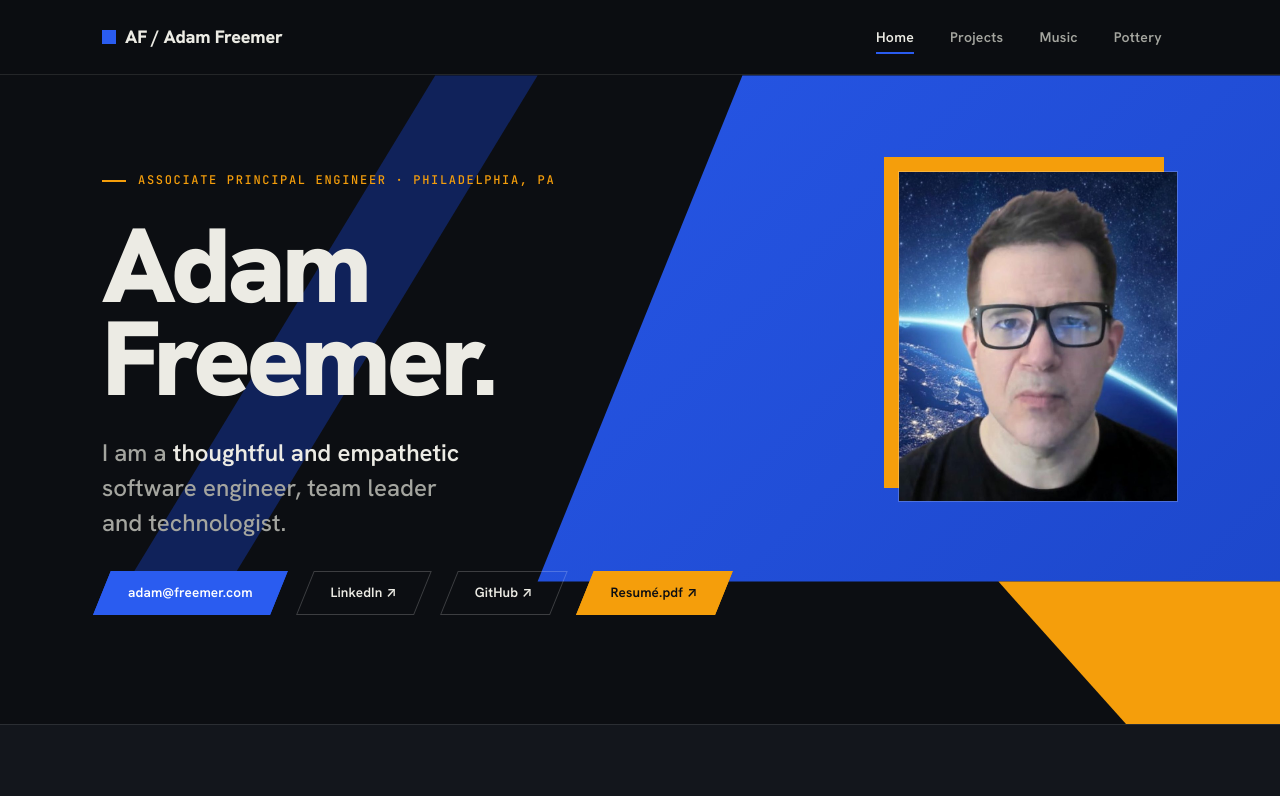
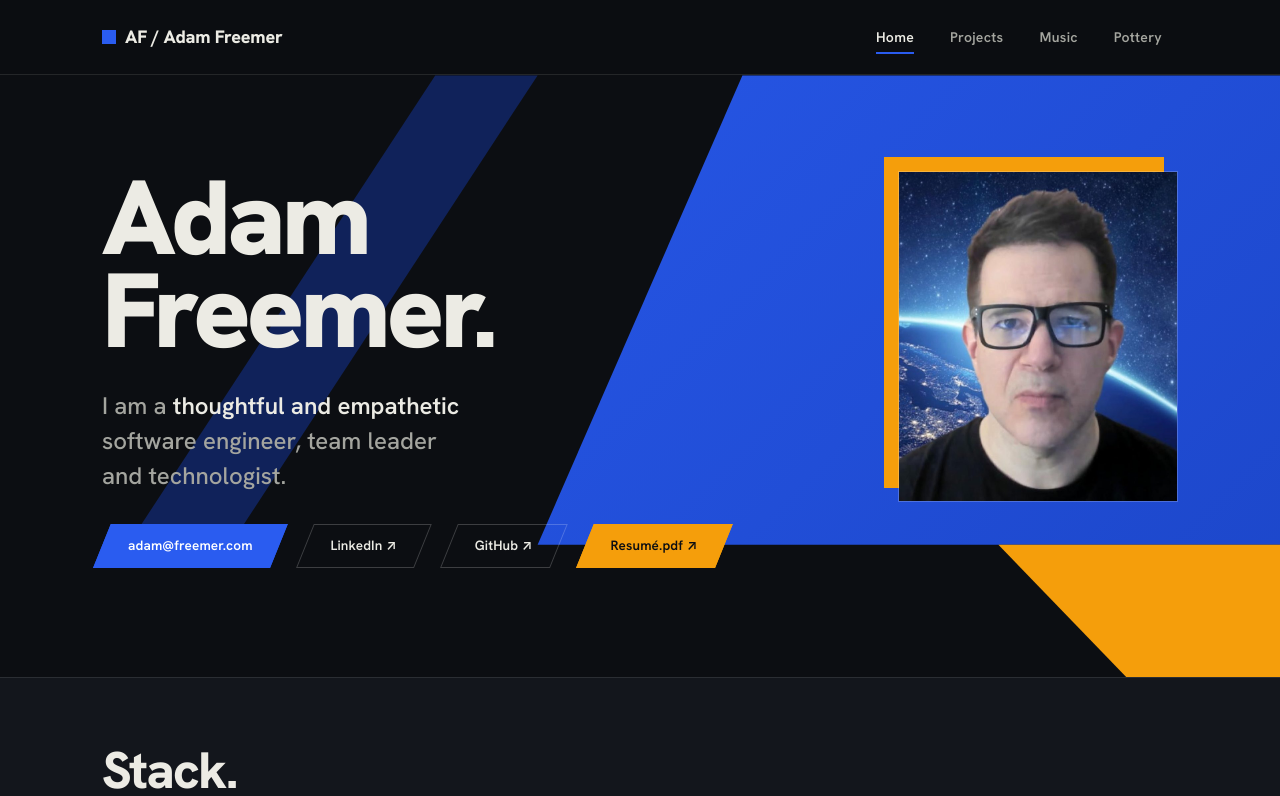
Before and after one commit to AdamFreemer/adam-freemer-website, a Next.js app: page / in a window 1280 px wide. Shown: the top 796 px of the page. Built offline with nearby package versions, Linux system fonts and the light colour scheme.

Commit message:
Update title

```diff
--- a/app/page.tsx
+++ b/app/page.tsx
@@ -34,7 +34,6 @@ export default function Home() {
           <div className="wrap">
             <div className="hero-inner">
               <div>
-                <div className="eyebrow">Associate Principal Engineer · Philadelphia, PA</div>
                 <h1 className="name">
                   Adam
                   <br />
```
